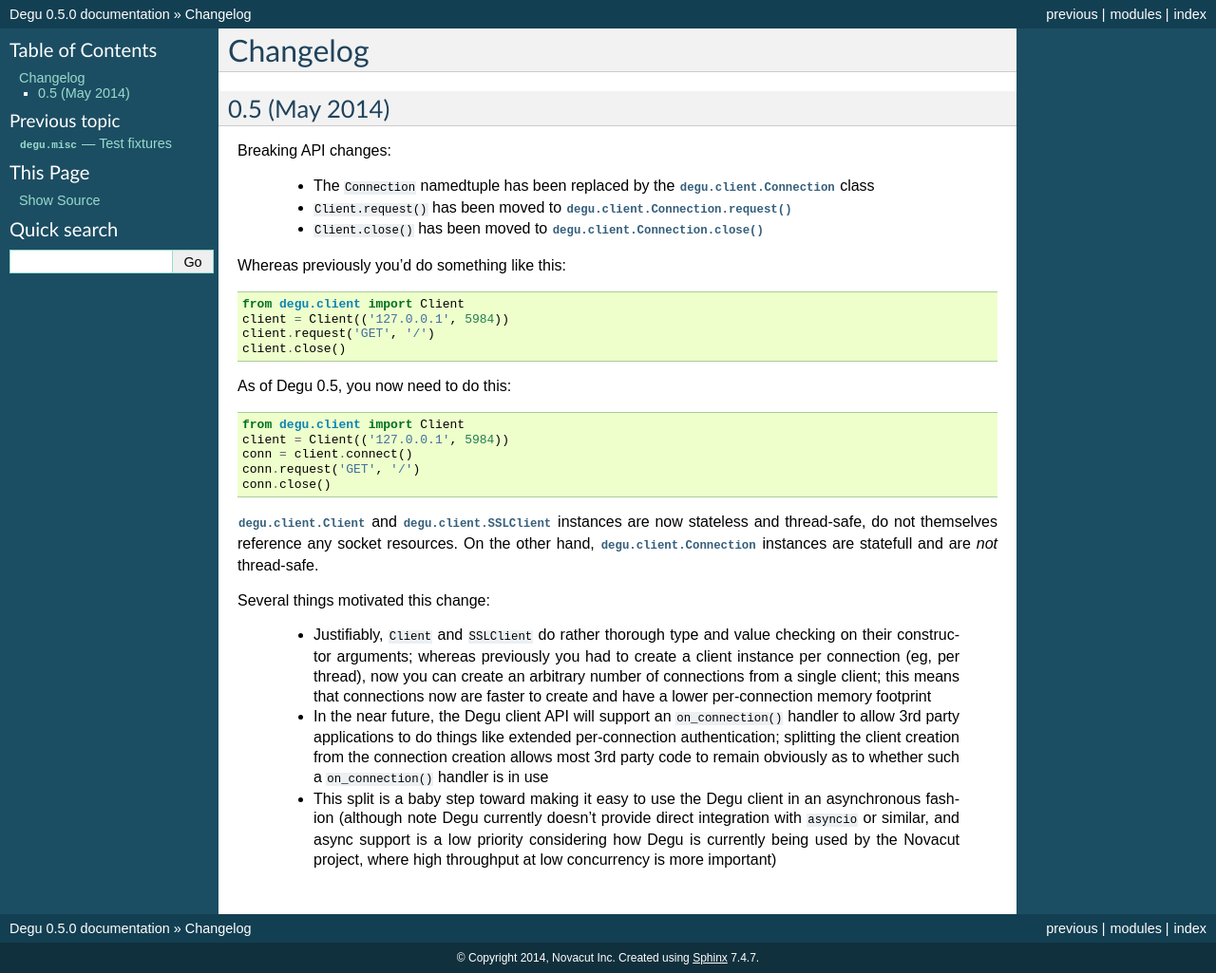
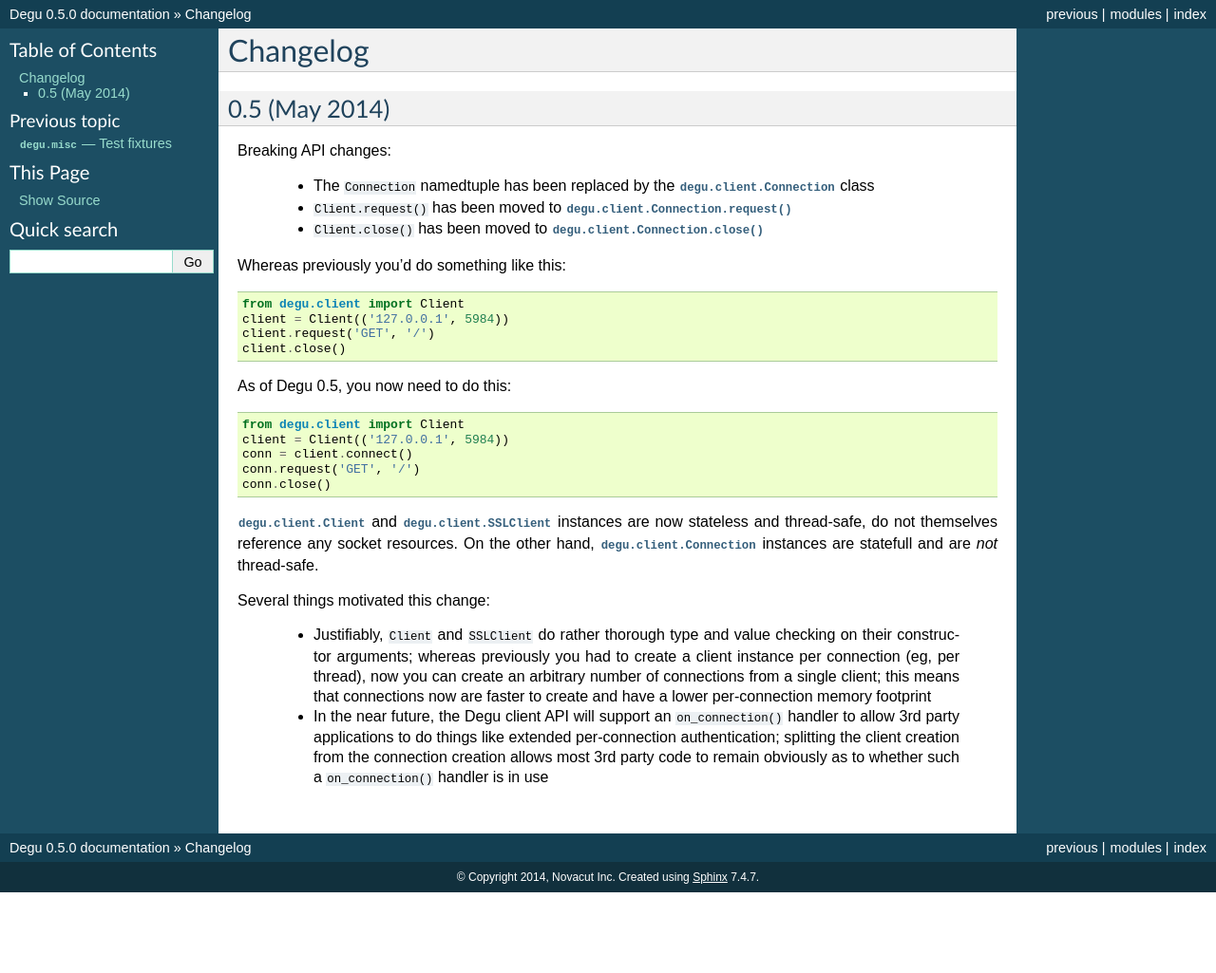
Before and after one commit to json420/degu, a Sphinx documentation site: the page built from doc/changelog.rst, in a window 1280 px wide. Shown: the whole page at 95% size. Built offline with Sphinx 7.4.7, drawn with Linux system fonts in a browser that asks for light colours; after the commit the page ends 940 px from its top, so only the background shows below that.

Commit message:
tuorial.rst, changelog.rst: no reason to mention hypothetical features that likely wont be coming any time soon (async)

```diff
--- a/doc/changelog.rst
+++ b/doc/changelog.rst
@@ -50,9 +50,3 @@ Several things motivated this change:
       like extended per-connection authentication; splitting the client creation
       from the connection creation allows most 3rd party code to remain
       obviously as to whether such a ``on_connection()`` handler is in use
-
-    * This split is a baby step toward making it easy to use the Degu client in
-      an asynchronous fashion (although note Degu currently doesn't provide
-      direct integration with ``asyncio`` or similar, and async support is a low
-      priority considering how Degu is currently being used by the Novacut
-      project, where high throughput at low concurrency is more important)
--- a/doc/tutorial.rst
+++ b/doc/tutorial.rst
@@ -74,9 +74,7 @@ requests:
 Response(status=200, reason='OK', headers={'x-msg': 'hello, world'}, body=None)
 
 In contrast to the client, a :class:`degu.client.Connection` is statefull and is
-*not* thread-safe.  The separation between clients and connections is so that
-the the per-connection memory usage can be a bit lower, plus it lays the ground
-work for eventually making it easy to use Degu in an async fashion.
+*not* thread-safe.
 
 As both the Degu client and server are built for HTTP/1.1 only, connection
 reuse is assumed.  We can make another request to our ``server`` using the same
```
